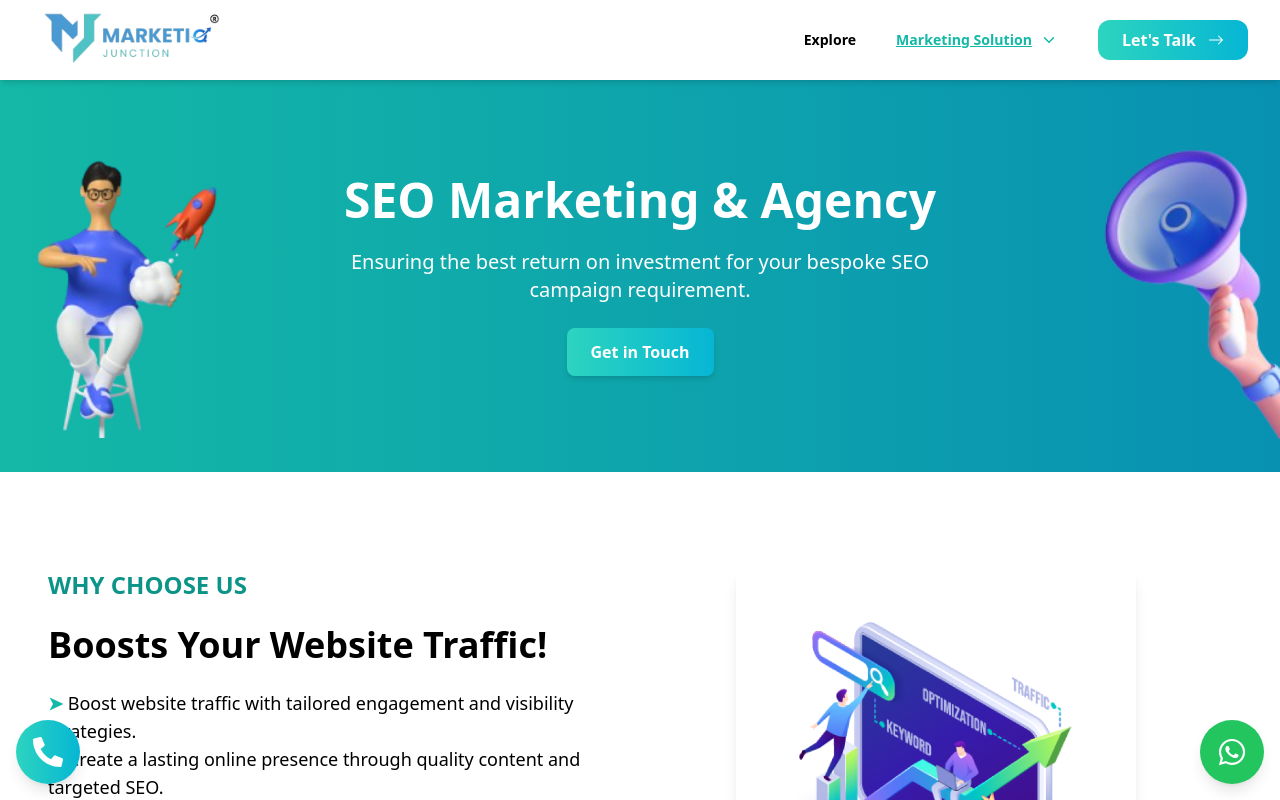
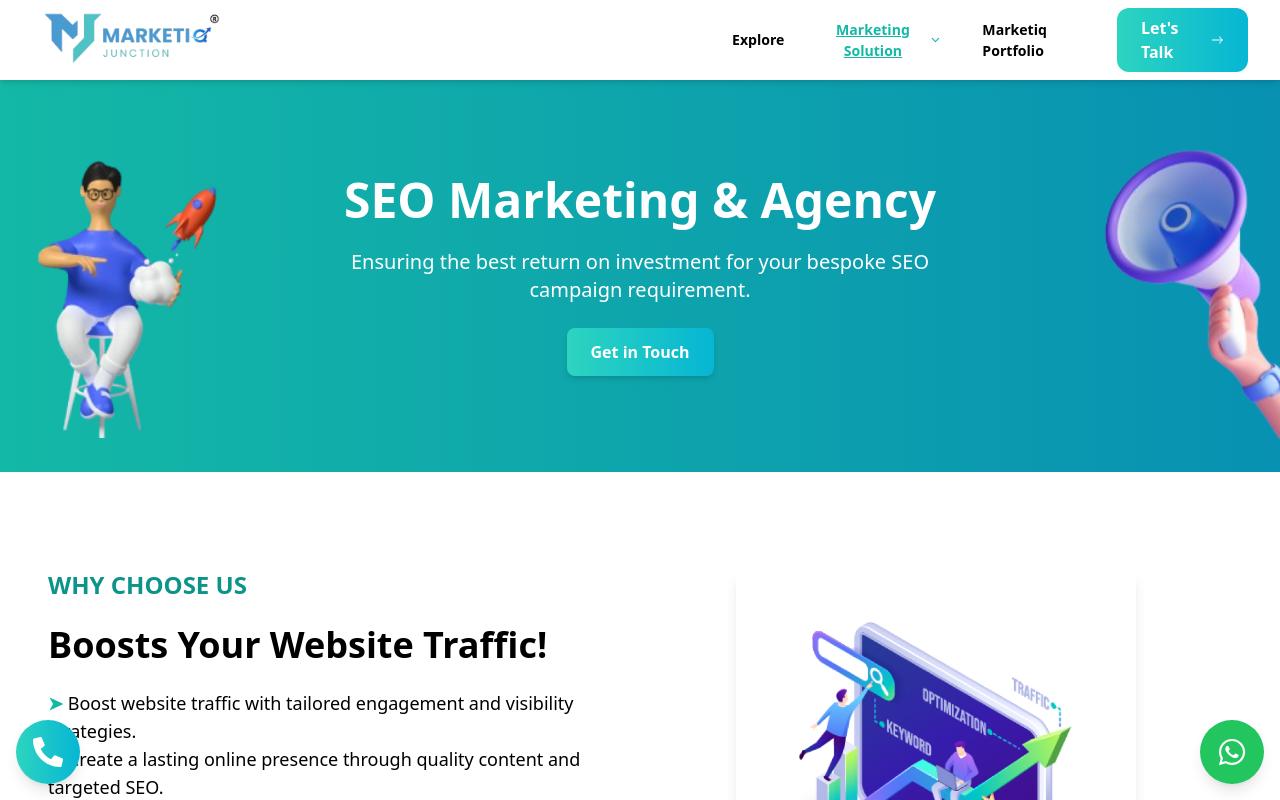
Before and after one commit to Marketiq-Junction/Marketiq-Main, a Next.js app: page /seo in a window 1280 px wide. Shown: the top 800 px of the page. Built offline with nearby package versions, Linux system fonts and the light colour scheme.

Commit message:
feat: add responsive navigation component with dropdown functionality

```diff
--- a/src/components/Navbar/Navbar.jsx
+++ b/src/components/Navbar/Navbar.jsx
@@ -130,6 +130,17 @@ const Navbar = () => {
                 Behind the Brand
               </span>
             </Link> */}
+
+            <Link
+              href="https://portfolio.marketiqjunction.com/"
+              target="_blank"
+              rel="noopener noreferrer"
+              className="group text-[1.1vw] font-syne-bold font-semibold cursor-pointer transition-all duration-300"
+            >
+              <span className="group-hover:text-teal-500 group-hover:underline group-hover:animate-bounce">
+                Marketiq Portfolio
+              </span>
+            </Link>
           </div>
 
           {/* Let's Talk Button (Desktop) */}
@@ -247,6 +258,16 @@ const Navbar = () => {
             About Us
           </Link> */}
 
+          <Link
+            href="https://portfolio.marketiqjunction.com/"
+            target="_blank"
+            rel="noopener noreferrer"
+            className="group text-xl font-semibold cursor-pointer transition-all duration-300"
+            onClick={() => setIsMobileMenuOpen(false)}
+          >
+            Marketiq Portfolio
+          </Link>
+
           {/* Let's Talk Button (Mobile) */}
           <Link
             href="/contactus"
```
